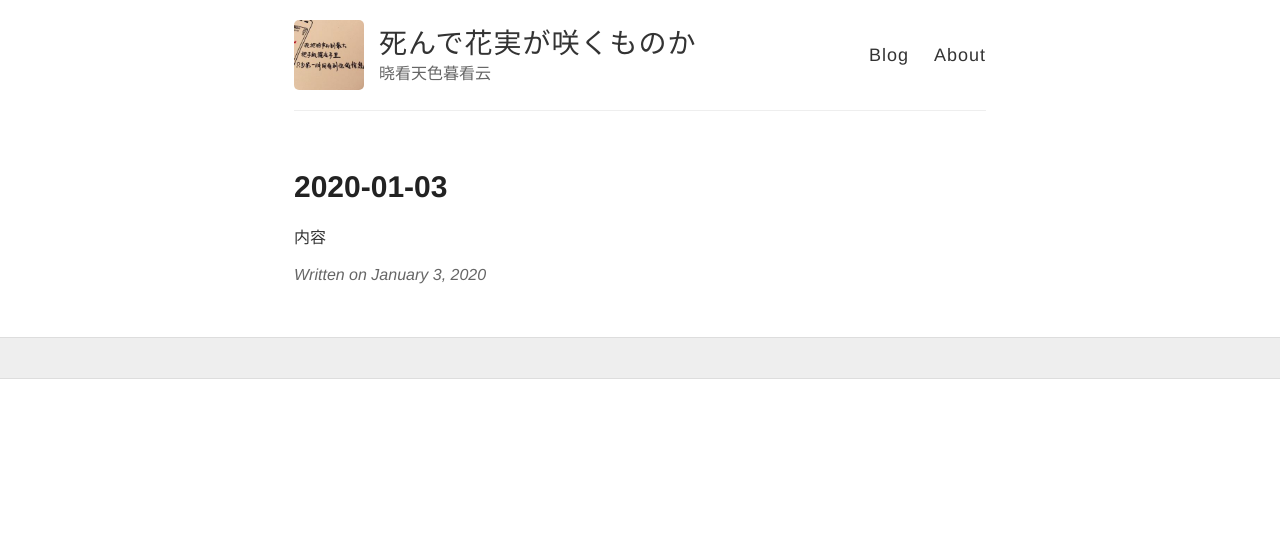
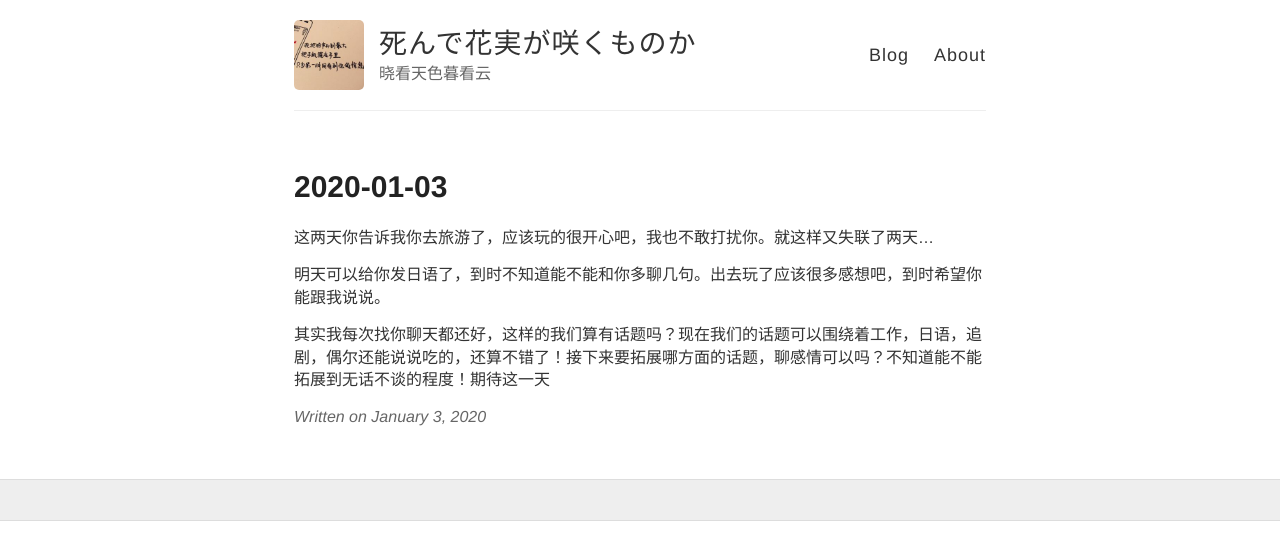
Before and after one commit to wiki650/wiki650.github.io, a Jekyll site: the page built from _posts/2020-01-03-wiki20200103.md, in a window 1280 px wide. Shown: the top 560 px of the page. Built offline with Jekyll 4.4.1, drawn with Linux system fonts in a browser that asks for light colours; comment, search, counter and statistics services are not loaded.

Commit message:
Update 2020-01-03-wiki20200103.md

```diff
--- a/_posts/2020-01-03-wiki20200103.md
+++ b/_posts/2020-01-03-wiki20200103.md
@@ -3,4 +3,8 @@ layout: post
 title: 2020-01-03
 ---
 
-内容
+这两天你告诉我你去旅游了，应该玩的很开心吧，我也不敢打扰你。就这样又失联了两天...
+
+明天可以给你发日语了，到时不知道能不能和你多聊几句。出去玩了应该很多感想吧，到时希望你能跟我说说。
+
+其实我每次找你聊天都还好，这样的我们算有话题吗？现在我们的话题可以围绕着工作，日语，追剧，偶尔还能说说吃的，还算不错了！接下来要拓展哪方面的话题，聊感情可以吗？不知道能不能拓展到无话不谈的程度！期待这一天
```
